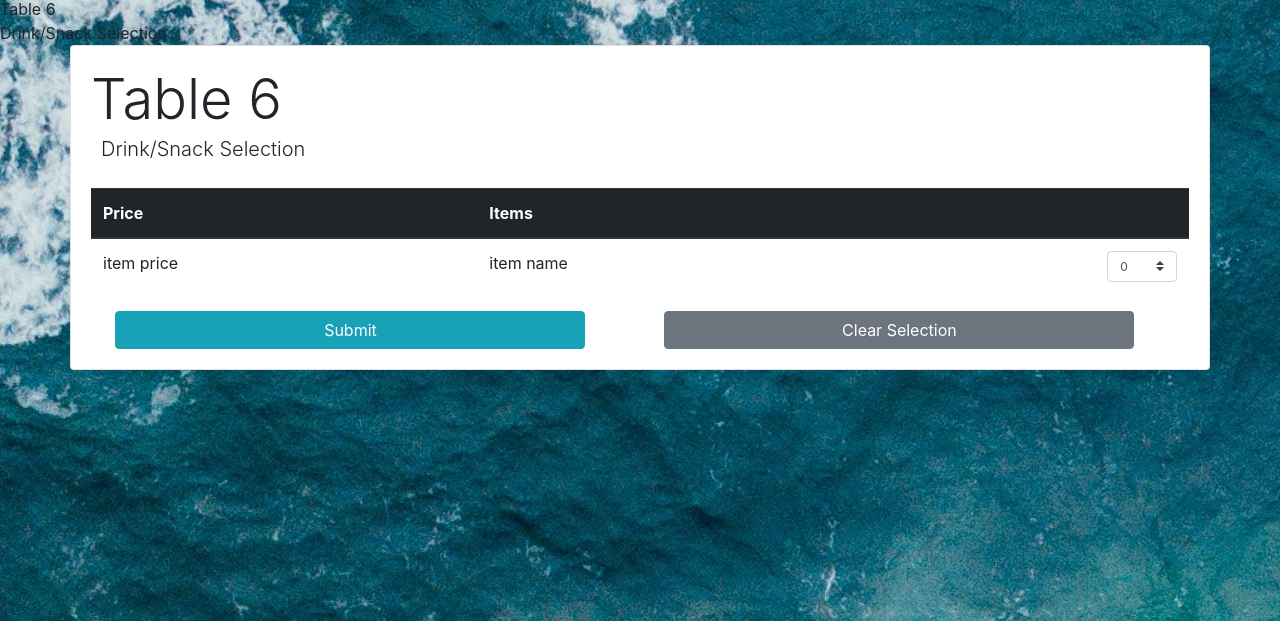
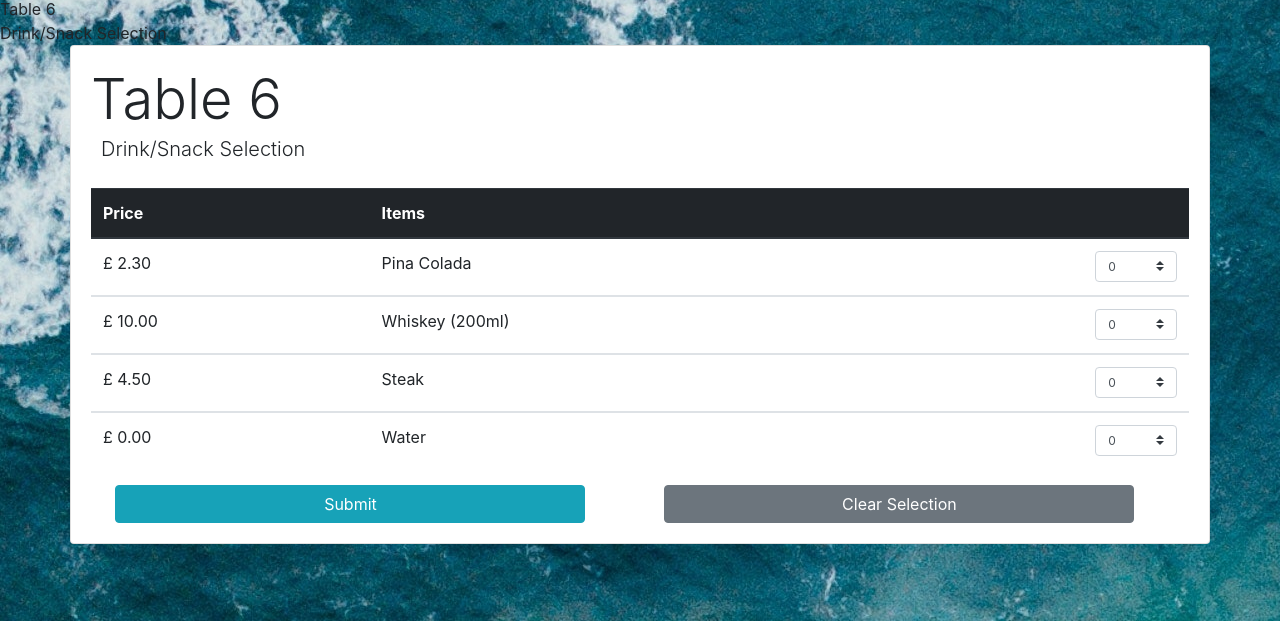
Before and after one commit to komodo108/Hack-The-Bubble-2, a Flask app: page /orders in a window 1280 px wide. Shown: the part 179-800 px from the top of the page. Run offline with Flask 2, Linux system fonts and the light colour scheme; parts of the project's set-up code (start-up, migrations or seed data) failed here and were passed over; some libraries are stand-ins or nearby versions.

Commit message:
hardcode items

```diff
--- a/Website/templates/drink_selection.html
+++ b/Website/templates/drink_selection.html
@@ -58,12 +58,12 @@
             <tbody>
                 <tr>
                     <td>
-                        <div class="price" id="a20thCentury" id="price">item price</div>
+                        <div class="price" id="a20thCentury" id="price"> £ 2.30</div>
                     </td>
                     <td>
                         <div class="row">
                             <div class="col-md-8" id="name">
-                                <label>item name</label>
+                                <label>Pina Colada</label>
                             </div>
                             <div class="col-md-4"><select class="custom-select custom-select-sm col-md-4" id="quantity">
                                     <option selected value="0">0</option>
@@ -75,6 +75,66 @@
                     </td>
                 </tr>
             </tbody>
+            <tbody>
+                    <tr>
+                        <td>
+                            <div class="price" id="a20thCentury" id="price"> £ 10.00</div>
+                        </td>
+                        <td>
+                            <div class="row">
+                                <div class="col-md-8" id="name">
+                                    <label>Whiskey (200ml)</label>
+                                </div>
+                                <div class="col-md-4"><select class="custom-select custom-select-sm col-md-4" id="quantity">
+                                        <option selected value="0">0</option>
+                                        <option value="1">1</option>
+                                        <option value="2">2</option>
+                                        <option value="3">3</option>
+                                    </select></div>
+                            </div>
+                        </td>
+                    </tr>
+                </tbody>
+                <tbody>
+                        <tr>
+                            <td>
+                                <div class="price" id="a20thCentury" id="price"> £ 4.50</div>
+                            </td>
+                            <td>
+                                <div class="row">
+                                    <div class="col-md-8" id="name">
+                                        <label>Steak</label>
+                                    </div>
+                                    <div class="col-md-4"><select class="custom-select custom-select-sm col-md-4" id="quantity">
+                                            <option selected value="0">0</option>
+                                            <option value="1">1</option>
+                                            <option value="2">2</option>
+                                            <option value="3">3</option>
+                                        </select></div>
+                                </div>
+                            </td>
+                        </tr>
+                    </tbody>
+                    <tbody>
+                            <tr>
+                                <td>
+                                    <div class="price" id="a20thCentury" id="price"> £ 0.00</div>
+                                </td>
+                                <td>
+                                    <div class="row">
+                                        <div class="col-md-8" id="name">
+                                            <label>Water</label>
+                                        </div>
+                                        <div class="col-md-4"><select class="custom-select custom-select-sm col-md-4" id="quantity">
+                                                <option selected value="0">0</option>
+                                                <option value="1">1</option>
+                                                <option value="2">2</option>
+                                                <option value="3">3</option>
+                                            </select></div>
+                                    </div>
+                                </td>
+                            </tr>
+                        </tbody>
         </table>
         <div class="buttons row">
             <button id="submit" class="btn btn-info col-md-5" type="submit" onclick="createOrder();">Submit</button>
```
